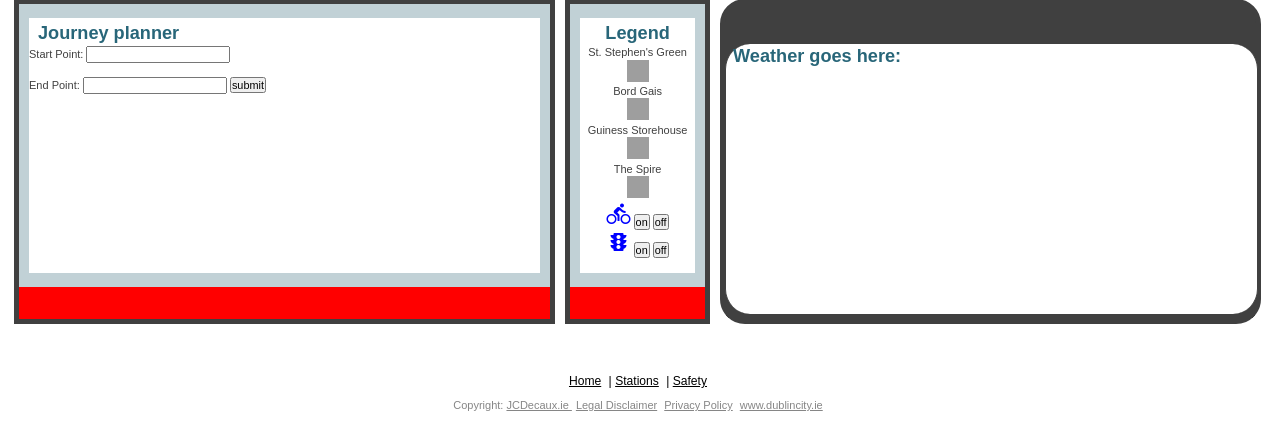
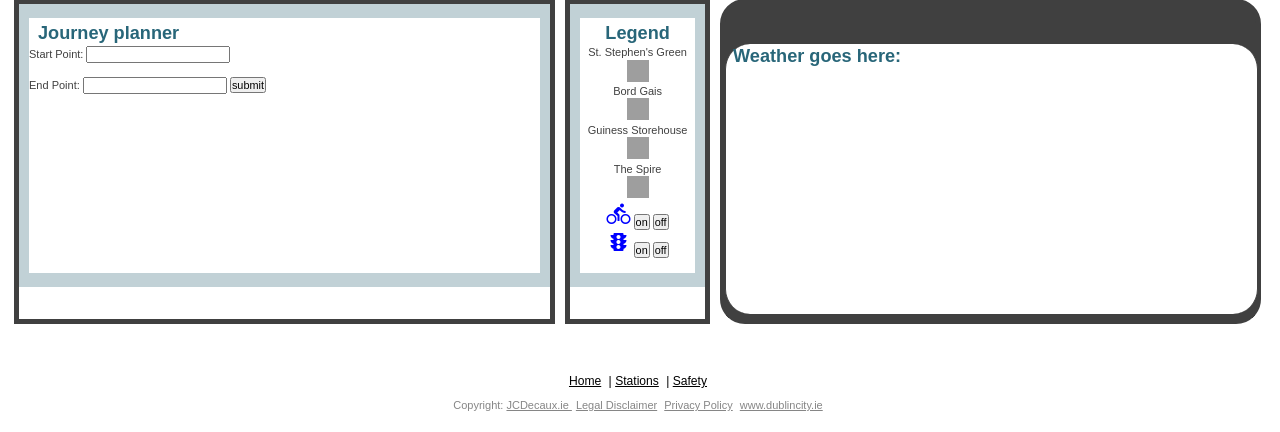
Before and after one commit to evan0590/COMP30830_project, a Flask app: page /bikes in a window 1280 px wide. Shown: the part 1219-1651 px from the top of the page. Run offline with Flask 2, Linux system fonts and the light colour scheme; data that the repository does not hold is empty; some libraries are stand-ins or nearby versions; grey boxes are pictures that could not be loaded.

Commit message:
fix the css

```diff
--- a/app/static/styles/main.css
+++ b/app/static/styles/main.css
@@ -141,7 +141,7 @@ body,button
     border-width: thick;
     border-color: 6a9eae;
     display: table-cell;
-    background-color: red; /*Optional*/
+    background-color: #fff; /*Optional*/
 }
 .Column2 {
     border-style: solid;
@@ -149,7 +149,7 @@ body,button
     border-color: 6a9eae;
     display: table-cell;
     width: 11%;
-    background-color: red; /*Optional*/
+    background-color: #fff; /*Optional*/
 }
 .Column3 {
     border-radius: 25px;
```
